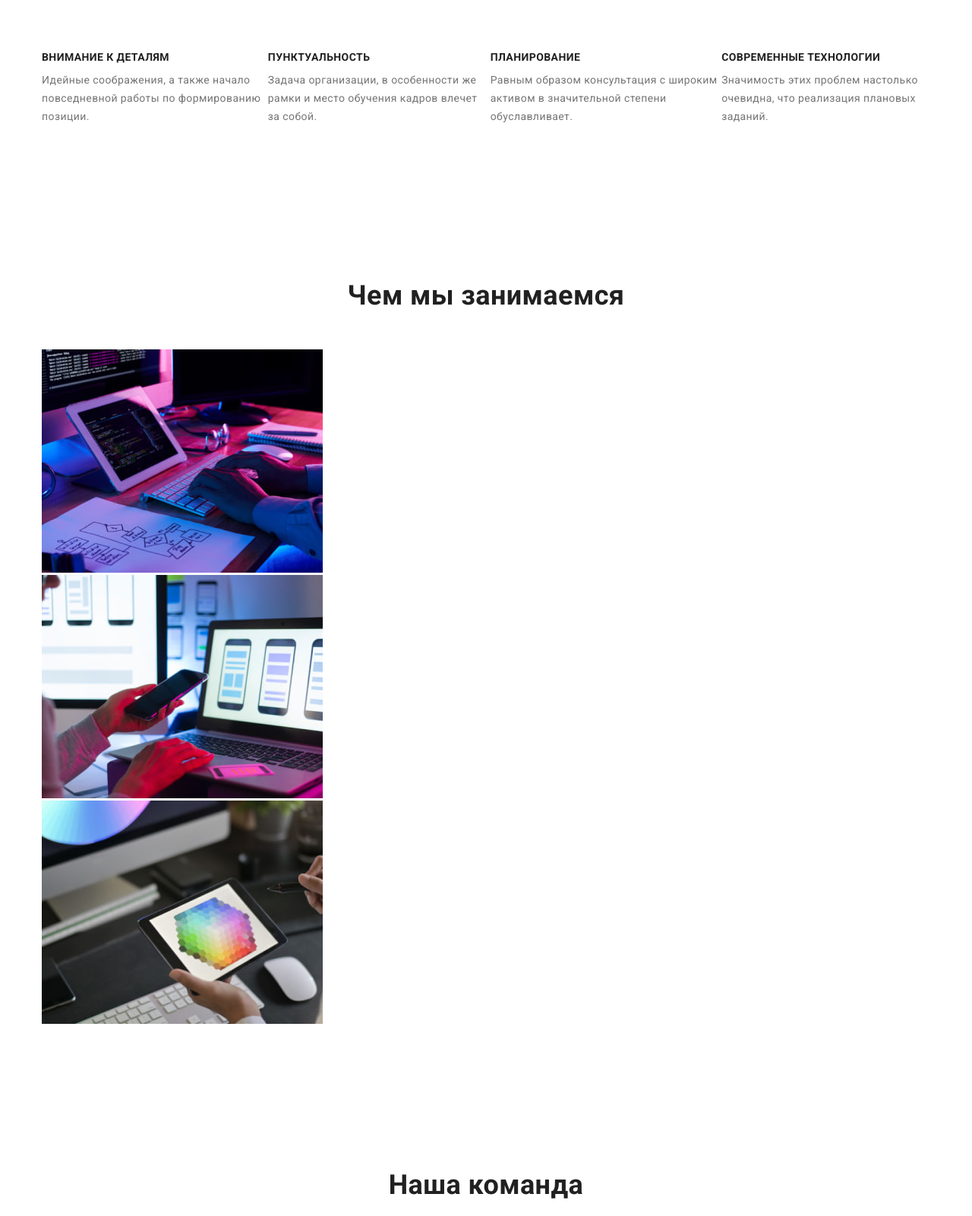
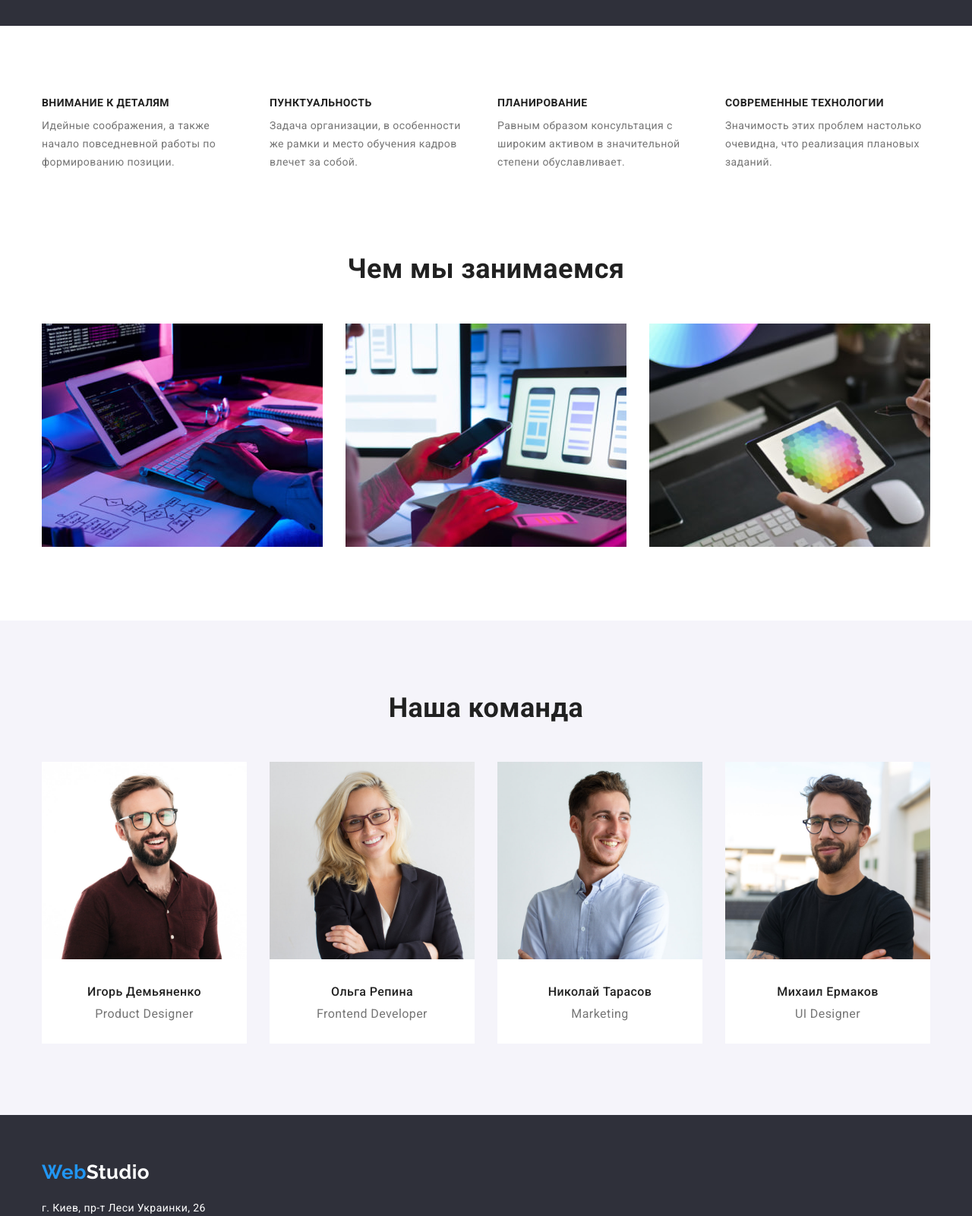
Before and after one commit to oliinyks/goit-markup-hw-02, a plain HTML site: page index.html in a window 1280 px wide. Shown: the part 420-2021 px from the top of the page at 76% size. Drawn offline with nearby package versions, Linux system fonts and the light colour scheme.

Commit message:
add flex

```diff
--- a/css/styles.css
+++ b/css/styles.css
@@ -3,7 +3,8 @@
 	--title-text-color: rgba(33, 33, 33, 1);
 	--accent-color: rgba(33, 150, 243, 1);
 	--primary-bg-color:rgba(255, 255, 255, 1);
-	--exyra-bg-color:rgba(47, 48, 58, 1)
+	--exyra-bg-color:rgba(47, 48, 58, 1);
+	--cards-color:rgba(238, 238, 238, 1);
 }
 
 
@@ -39,6 +40,9 @@ body{
 section{
 	padding-top: 94px;
 	padding-bottom: 94px;
+}
+section.activity{
+	padding-top: 0;
 }
 
 /* title */
@@ -124,6 +128,9 @@ section{
 	text-align: center;
 }
 .introduction-title{
+	width: 670px;
+	margin-left: auto;
+	margin-right: auto;
 	margin-bottom: 30px;
 	color: var(--primary-bg-color);
 	font-weight: 900;
@@ -165,18 +172,45 @@ section{
 .company-text{
 	line-height: 1.71;
 }
-
+.company-item{
+	max-width: 270px;
+}
+.company-item:not(:nth-last-child(-n + 1)){
+	margin-right: 30px;
+}
+/* activity*/
+.activity-items{
+	display: flex;
+}
+.activity-item:not(:nth-last-child(-n + 1)){
+	margin-right: 30px;
+}
 /* Our team */
 .team{
 	font-size: 16px;
 	line-height: 1.16;
+	background-color: rgba(245, 244, 250, 1);
+}
+.team-img,
+.team-text{
+	margin-bottom: 30px;
 }
 .team-subtitle{
 	color: var(--title-text-color);
 	font-weight: 500;
 	font-size: 16px;
+	margin-bottom: 10px;
 }
-
+.team-items{
+	display: flex;
+	text-align: center;
+}
+.team-item:not(:nth-last-child(-n + 1)){
+	margin-right: 30px;
+}
+.team-item{
+	background-color:#ffffff;
+}
 /* footer */
 footer{
 	background-color: var(--exyra-bg-color);
@@ -184,6 +218,7 @@ footer{
 .footer-logo{
 	display: inline-block;
 	margin-bottom: 20px;
+	margin-top: 60px;
 	color: var(--primary-bg-color);
 }
 .address-link{
@@ -194,6 +229,9 @@ footer{
 	line-height: 1.71;
 	letter-spacing: 0.03em;
 }
+.address-links{
+	padding-bottom: 60px;
+}
 .link-white{
 	color: var(--primary-bg-color);
 }
@@ -203,22 +241,11 @@ footer{
 }
 
 /* portgolio */
-.portfolio-items{
+.portfolio-nav{
 	display: flex;
-	flex-wrap: wrap;
-
+	justify-content: center;
+	margin-bottom: 50px;
 }
-.portfolio-item{
-	width: calc((100% - 60px) / 3);
-}
-.portfolio-item:not(:nth-child(3n)){
-	margin-right: 30px;
-}
-.portfolio-item:not(:nth-last-child(-n + 3)){
-	margin-bottom: 30px;
-}
-
-
 .btn-nav{
 	display: inline-block;
 	border-radius: 4px;
@@ -234,13 +261,32 @@ footer{
 	cursor: pointer;
 	text-align: center;
 }
+.portfolio-btn{
+	margin-right: 8px;
+}
+.portfolio-btn:nth-last-child(-n + 1){
+	margin-right: 0;
+}
 
 .btn-nav:hover,
 .btn-nav:focus{
 	background-color: var(--accent-color);
 	color: var(--primary-bg-color);
 }
+.portfolio-items{
+	display: flex;
+	flex-wrap: wrap;
 
+}
+.portfolio-item{
+	width: calc((100% - 60px) / 3);
+}
+.portfolio-item:not(:nth-child(3n)){
+	margin-right: 30px;
+}
+.portfolio-item:not(:nth-last-child(-n + 3)){
+	margin-bottom: 30px;
+}
 .portfolio-subtitle{
 	margin-top: 10px;
 	margin-bottom: 4px;
--- a/index.html
+++ b/index.html
@@ -43,19 +43,19 @@
 			<div class="container">
 			<h2 class="visually-hidden">О нас</h2>
 			<ul class="company-info">
-				<li>
+				<li class="company-item">
 					<h3 class="company-subtitle">Внимание к деталям</h3>
 					<p class="company-text">Идейные соображения, а также начало повседневной работы по формированию позиции.</p>
 				</li>
-				<li>
+				<li class="company-item">
 					<h3 class="company-subtitle">Пунктуальность</h3>
 					<p class="company-text">Задача организации, в особенности же рамки и место обучения кадров влечет за собой.</p>
 				</li>
-				<li>
+				<li class="company-item">
 					<h3 class="company-subtitle">Планирование</h3>
 					<p class="company-text">Равным образом консультация с широким активом в значительной степени обуславливает.</p>
 				</li>
-				<li>
+				<li class="company-item">
 					<h3 class="company-subtitle">Современные технологии</h3>
 					<p class="company-text">Значимость этих проблем настолько очевидна, что реализация плановых заданий.</p>
 				</li>
@@ -66,10 +66,10 @@
 		<section class="activity">
 			<div class="container">
 			<h2 class="activity-title title">Чем мы занимаемся</h2>
-			<ul>
-				<li><a href=""><img src="./img/activity/act-1Moz.jpg" alt="контентное изображение-1" width="370" height="294"></a></li>
-				<li><a href=""><img src="./img/activity/act-2Moz.jpg" alt="контентное изображение-2" width="370" height="294"></a></li>
-				<li><a href=""><img src="./img/activity/act-3Moz.jpg" alt="контентное изображение-3" width="370" height="294"></a></li>
+			<ul class="activity-items">
+				<li class="activity-item"><a href=""><img src="./img/activity/act-1Moz.jpg" alt="контентное изображение-1" width="370" height="294"></a></li>
+				<li class="activity-item"><a href=""><img src="./img/activity/act-2Moz.jpg" alt="контентное изображение-2" width="370" height="294"></a></li>
+				<li class="activity-item"><a href=""><img src="./img/activity/act-3Moz.jpg" alt="контентное изображение-3" width="370" height="294"></a></li>
 			</ul>
 			</div>
 		</section>
@@ -77,26 +77,26 @@
 		<section class="team">
 			<div class="container">
 			<h2 class="title">Наша команда</h2>
-			<ul>
-				<li>
-					<img src="./img/our_team/team-1Moz.jpg" alt="Изображение Игоря Демьяненка" width="270" height="260">
+			<ul class="team-items">
+				<li class="team-item">
+					<img class="team-img" src="./img/our_team/team-1Moz.jpg" alt="Изображение Игоря Демьяненка" width="270" height="260">
 					<h3 class="team-subtitle">Игорь Демьяненко</h3>
-					<p>Product Designer</p>
+					<p class="team-text">Product Designer</p>
 				</li>
-				<li>
-					<img src="./img/our_team/team-2Moz.jpg" alt="Изображение Ольги Репини" width="270" height="260">
+				<li class="team-item">
+					<img class="team-img" src="./img/our_team/team-2Moz.jpg" alt="Изображение Ольги Репини" width="270" height="260">
 					<h3 class="team-subtitle">Ольга Репина</h3>
-					<p>Frontend Developer</p>
+					<p class="team-text">Frontend Developer</p>
 				</li>
-				<li>
-					<img src="./img/our_team/team-3Moz.jpg" alt="Изображение Николая Тарасова" width="270" height="260">
+				<li class="team-item">
+					<img class="team-img" src="./img/our_team/team-3Moz.jpg" alt="Изображение Николая Тарасова" width="270" height="260">
 					<h3 class="team-subtitle">Николай Тарасов</h3>
-					<p>Marketing</p>
+					<p class="team-text">Marketing</p>
 				</li>
-				<li>
-					<img src="./img/our_team/team-4Moz.jpg" alt="Изображение Михаила Ермакова" width="270" height="260">
+				<li class="team-item">
+					<img class="team-img" src="./img/our_team/team-4Moz.jpg" alt="Изображение Михаила Ермакова" width="270" height="260">
 					<h3 class="team-subtitle">Михаил Ермаков</h3>
-					<p>UI Designer</p>
+					<p class="team-text">UI Designer</p>
 				</li>
 			</ul>
 			</div>
@@ -106,7 +106,7 @@
 		<div class="container">
 		<a class="footer-logo logo" href="./index.html"><span>Web</span>Studio</a>
 		<address>
-			<ul>
+			<ul class="address-links">
 				<li><a class="address-link link-white" href="https.google.com" target="_blank" rel="noopener noreferrer">г. Киев, пр-т Леси Украинки, 26</a></li>
 				<li><a class="address-link" href="mailto:info@devstudio.com">info@devstudio.com</a></li>
 				<li><a class="address-link" href="tel:+380961111111">+38 096 111 11 11</a></li>
```
Also changed, not shown: portfolio.html (+13 -13 lines).
